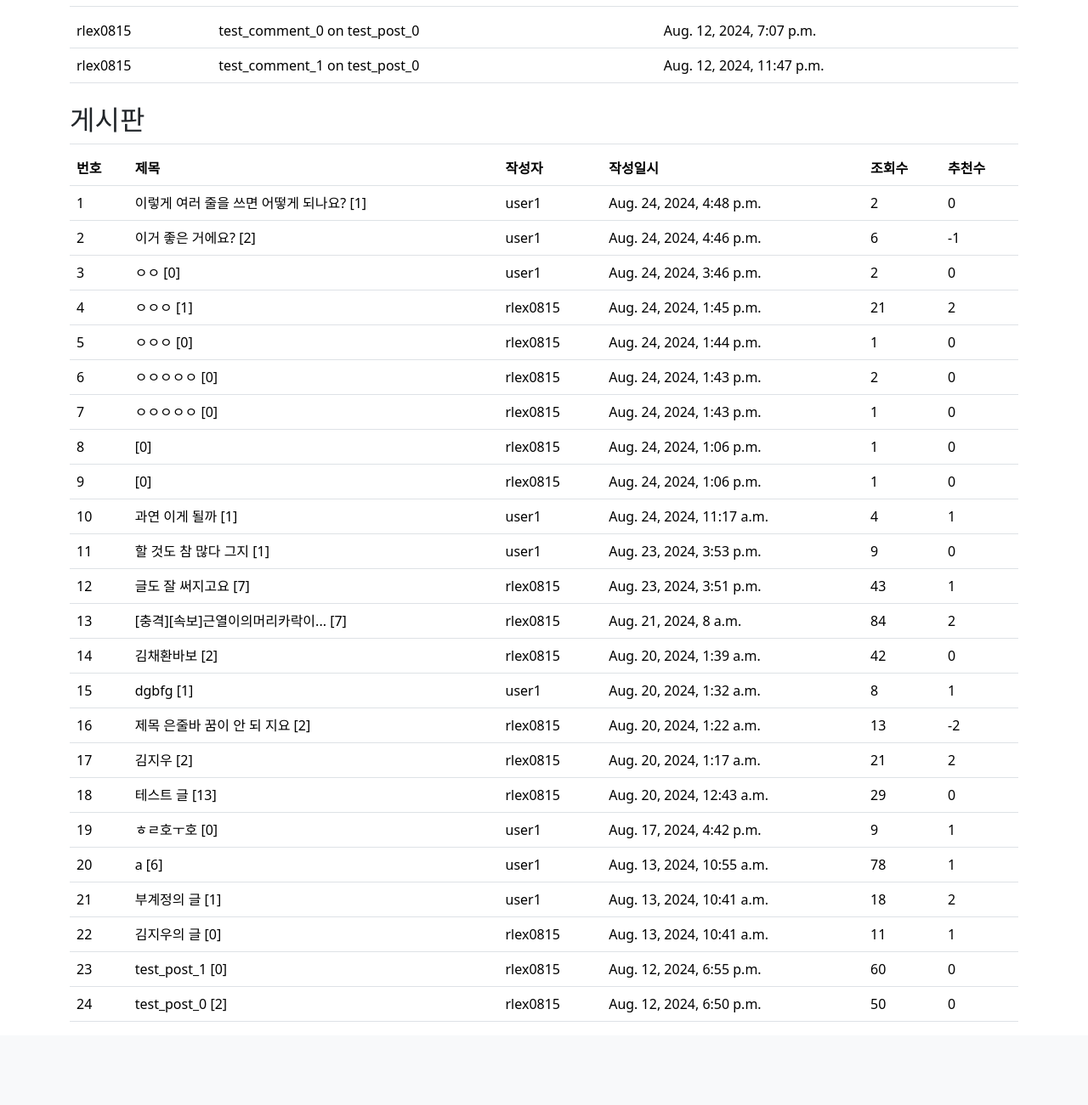
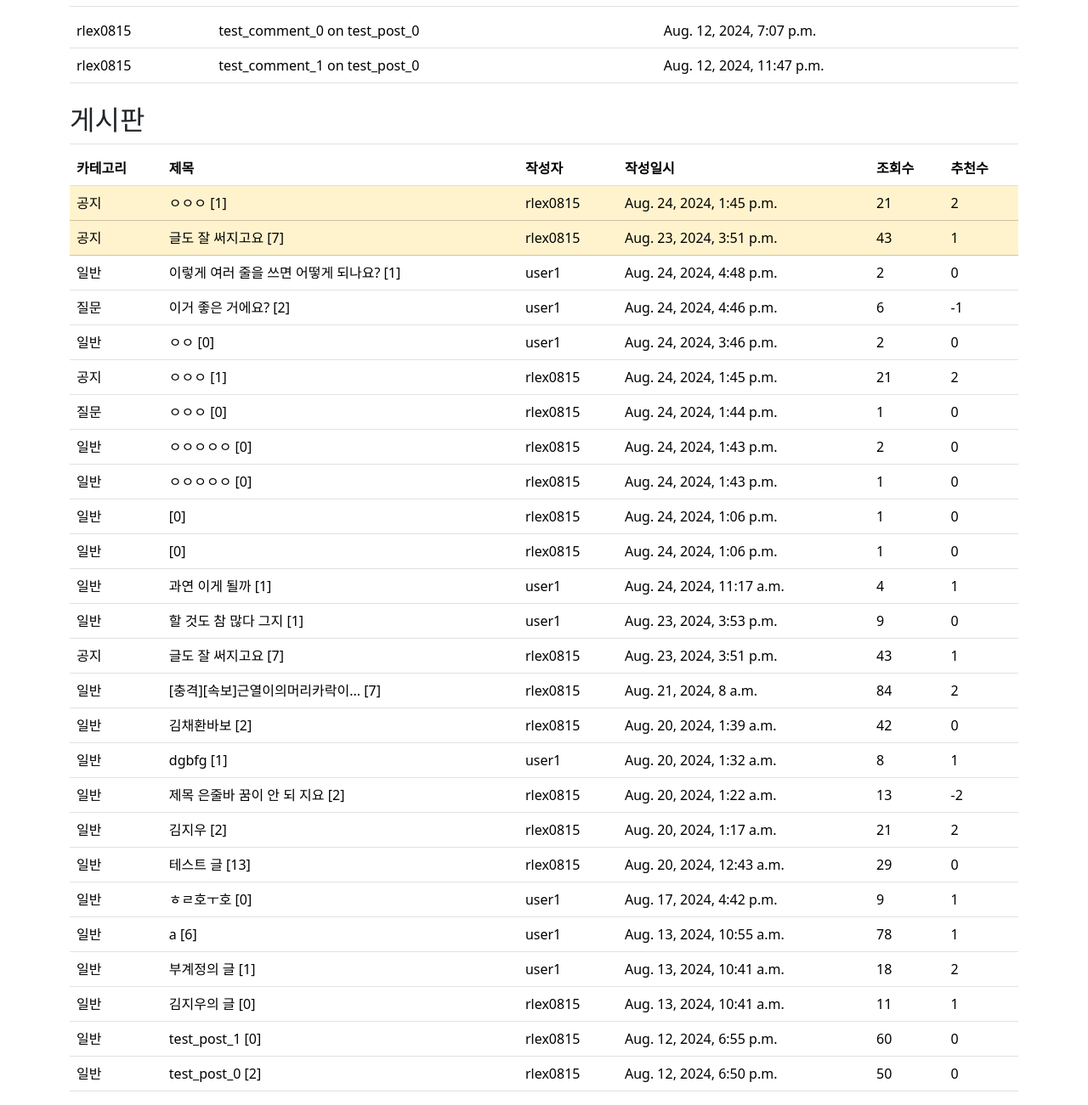
Before and after one commit to 20802Kim/NHS, a Django app: page /NHSApp/1/ in a window 1280 px wide. Shown: the part 255-1556 px from the top of the page at 85% size. Before the commit the page ends 1458 px from the top, so only its background shows below. Run offline with Django 5.2, Linux system fonts and the light colour scheme; data comes from the database, SQL or seed files in the repository; both versions use the stored data as it was after the commit; some libraries are stand-ins or nearby versions.

Commit message:
주석 한 줄 씩 추가

```diff
--- a/NHSApp/models.py
+++ b/NHSApp/models.py
@@ -2,7 +2,7 @@
 from django.db import models
 from django.contrib.auth.models import User
 
-# Create your models here.
+# 사용하는 모델 (db 객체) 선언
 
 class Post(models.Model):
     CATEGORY_CHOICES=[
--- a/NHSApp/templates/NHSApp/account.html
+++ b/NHSApp/templates/NHSApp/account.html
@@ -1,4 +1,7 @@
 <!-- NHS/NHSApp/templates/NHSApp/account.html start -->
+
+<!-- account 화면 -->
+
 {% extends 'base.html' %}
 {% load static %}
 {% block content %}
--- a/NHSApp/templates/NHSApp/login.html
+++ b/NHSApp/templates/NHSApp/login.html
@@ -1,4 +1,7 @@
 <!-- NHS/NHSApp/templates/NHSApp/login.html start -->
+
+<!-- login 화면 -->
+
 {% extends 'base.html' %}
 {% load static %}
 {% block content %}
--- a/NHSApp/templates/NHSApp/post_index.html
+++ b/NHSApp/templates/NHSApp/post_index.html
@@ -1,4 +1,7 @@
 <!-- NHS/NHSApp/templates/NHSApp/post_index.html start -->
+
+<!-- post_index 화면 -->
+
 {% extends 'base.html' %}
 {% load static %}
 {% block content %}
@@ -22,7 +25,7 @@
         {%endif%}
         {% if messages %}
 
-        <div class="alert-container">
+        <div class="alert-container py-2">
             {% for message in messages %}
             <div class="alert alert-danger" role="alert">
                 {{ message }}
@@ -106,7 +109,7 @@
         <table class="table">
             <thead>
                 <tr class="thead-dark">
-                    <th>번호</th>
+                    <th>카테고리</th>
                     <th>제목</th>
                     <th>작성자</th>
                     <th>작성일시</th>
@@ -115,9 +118,28 @@
                 </tr>
             </thead>
             <tbody>
+                {%for post in n_post_list%}
+                <tr>
+                    <td class="table-warning">{{post.category}}</td>
+                    <td class="table-warning">
+                        <a href="/NHSApp/{{post.pk}}" style="text-decoration-line:none; color:black">
+                            {{post.title}}
+                        </a>
+                        [{{post.comment_num}}]
+                    </td>
+                    <td class="table-warning">
+                        <a href="/NHSApp/account/{{post.author.username}}" style="text-decoration-line:none; color:black">
+                            {{post.author.username}}
+                        </a>
+                    </td>
+                    <td class="table-warning">{{post.pub_date}}</td>
+                    <td class="table-warning">{{post.views}}</td>
+                    <td class="table-warning">{{post.total_votes}}</td>
+                </tr>
+                {%endfor%}
                 {%for post in post_list%}
                 <tr>
-                    <td>{{forloop.counter}}</td>
+                    <td>{{post.category}}</td>
                     <td>
                         <a href="/NHSApp/{{post.pk}}" style="text-decoration-line:none; color:black">
                             {{post.title}}
--- a/NHSApp/templates/NHSApp/write_post.html
+++ b/NHSApp/templates/NHSApp/write_post.html
@@ -1,4 +1,7 @@
 <!-- NHS/NHSApp/templates/NHSApp/write_post.html start -->
+
+<!-- write_post 화면 -->
+
 {% extends 'base.html' %}
 {% load static %}
 {% block content %}
@@ -12,7 +15,9 @@
                 <select class="form-select" name="category" aria-label="카테고리 설정하기">
                     <option value="general">일반</option>
                     <option value="question">질문</option>
+                    {%if user.is_superuser%}
                     <option value="notice">공지</option>
+                    {%endif%}
                 </select>
             </div>
             <div class="input-group-append">
--- a/NHSApp/urls.py
+++ b/NHSApp/urls.py
@@ -1,4 +1,5 @@
 # NHS/NHSApp/urls.py start
+# views랑 url을 연결
 
 from django.urls import path
 from .views import post_board_view, post_index_view
--- a/NHSApp/views/account.py
+++ b/NHSApp/views/account.py
@@ -1,4 +1,7 @@
 # NHS/NHSApp/views/account.py start
+
+# 계정 관련 함수 선언
+
 from django.shortcuts import render, redirect
 from django.contrib.auth import authenticate, login, logout
 from ..models import Post
--- a/NHSApp/views/delete_content.py
+++ b/NHSApp/views/delete_content.py
@@ -1,4 +1,7 @@
 # NHS/NHSApp/views/delete_content.py start
+
+# 콘텐츠 삭제 관련 함수
+
 from django.shortcuts import render, redirect
 from django.contrib import messages
 from ..models import Post, Comment
--- a/NHSApp/views/post_board.py
+++ b/NHSApp/views/post_board.py
@@ -1,4 +1,7 @@
 # NHS/NHSApp/views/post_board.py start
+
+# post_board (게시판) 함수 선언
+
 from django.shortcuts import render
 from ..models import Post
 
--- a/NHSApp/views/post_index.py
+++ b/NHSApp/views/post_index.py
@@ -1,4 +1,7 @@
 # NHS/NHSApp/views/post_index.py start
+
+# post_index (글 상세 정보) 함수 선언
+
 from django.shortcuts import render, redirect
 from django.contrib import messages
 from ..models import Post, Comment
@@ -9,11 +12,13 @@ def post_index_view(request, post_id):
     post.views+=1
     post.save()
     comment_list=list(Comment.objects.filter(post=post).order_by('pub_date'))
+    n_post_list=Post.objects.filter(category='공지').order_by('-pub_date')
     context={
         'user':request.user,
         'post':post,
         'comment_list':comment_list,
         'post_list':post_list,
+        'n_post_list':n_post_list
     }
     return render(request, 'NHSApp/post_index.html', context)
 
--- a/NHSApp/views/upload_content.py
+++ b/NHSApp/views/upload_content.py
@@ -1,4 +1,7 @@
 # NHS/NHSApp/views/upload_content.py start
+
+# 콘텐츠 업로드 관련 함수 선언
+
 from django.shortcuts import render, redirect
 from ..models import Post, Comment
 
```
Also changed, not shown: NHSApp/templates/NHSApp/post_board.html (+23 -24 lines), db.sqlite3.
